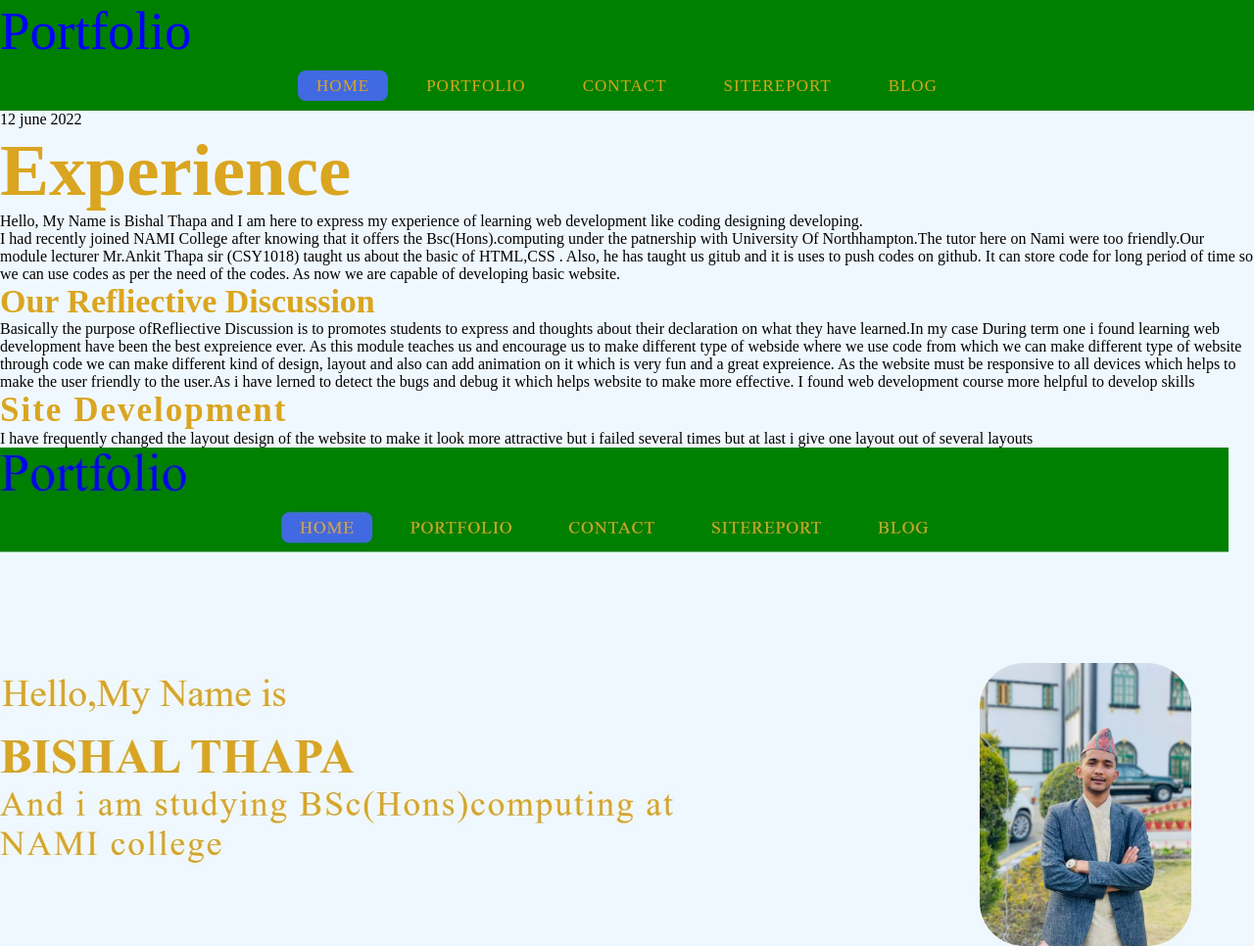
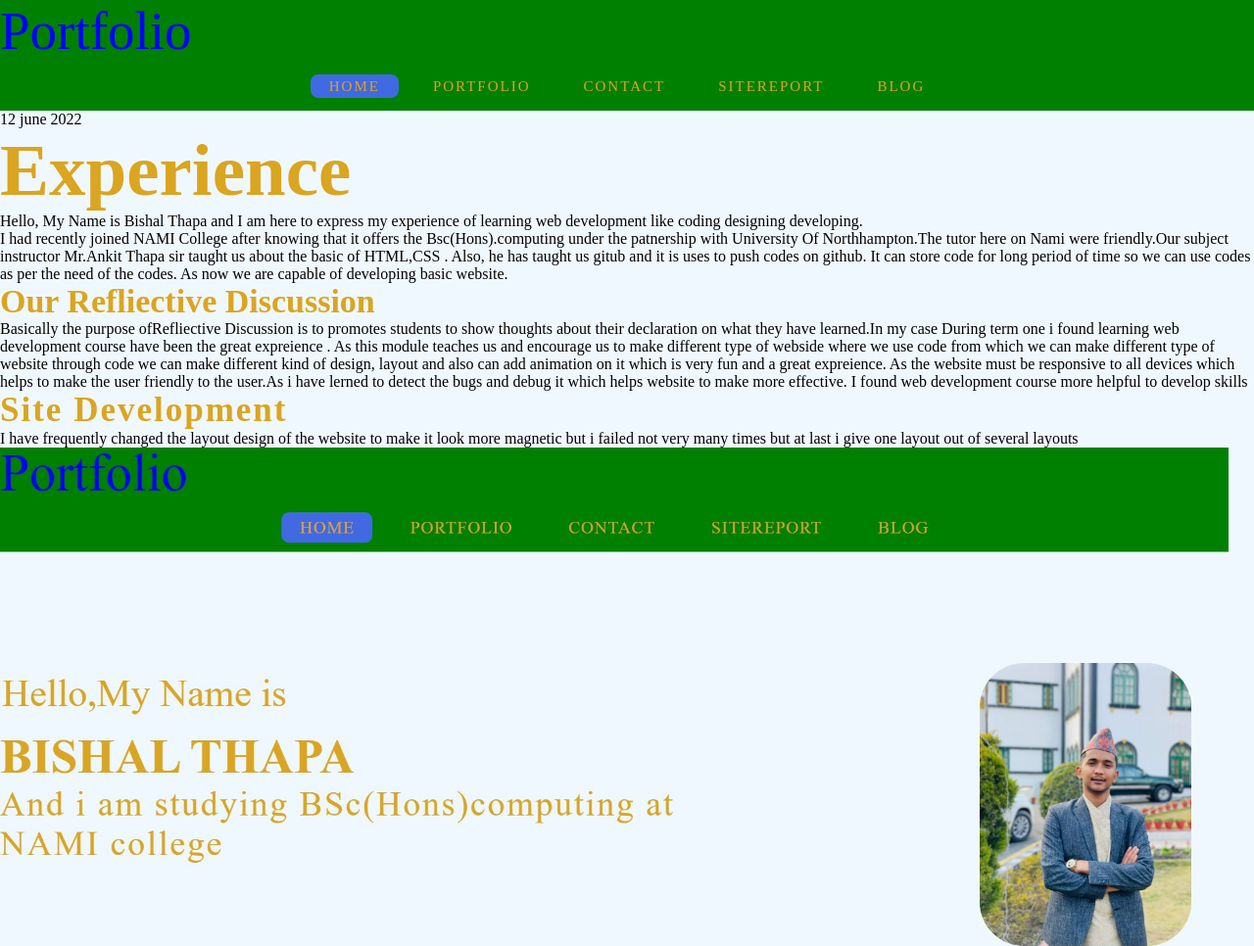
Before and after one commit to bishalthapa1/bishal, a plain HTML site: page sitereport.html in a window 1280 px wide. Shown: the top 966 px of the page at 98% size. Drawn offline with Linux system fonts and the light colour scheme.

Commit message:
commit it

```diff
--- a/sitereport.html
+++ b/sitereport.html
@@ -21,13 +21,13 @@
         <div class="date">12 june 2022</div>
         <h1>Experience</h1>
         <p>Hello, My Name is Bishal Thapa and I am here to  express my experience of learning web development like coding designing developing.<br>
-            I had recently joined NAMI College after knowing that it offers the Bsc(Hons).computing under the patnership with University Of Northhampton.The tutor here on Nami were too friendly.Our module lecturer Mr.Ankit Thapa sir (CSY1018) taught us about the basic of HTML,CSS . Also, he has taught us gitub and it is uses to push codes on github. It can store code for long period of time so we can use codes as per the need of the codes. As now we are capable of developing basic website.
+            I had recently joined NAMI College after knowing that it offers the Bsc(Hons).computing under the patnership with University Of Northhampton.The tutor here on Nami were friendly.Our subject instructor Mr.Ankit Thapa sir taught us about the basic of HTML,CSS . Also, he has taught us gitub and it is uses to push codes on github. It can store code for long period of time so we can use codes as per the need of the codes. As now we are capable of developing basic website.
 
         </p>
         <h2>Our Refliective Discussion</h2>
-        <p>Basically the purpose ofRefliective Discussion is to promotes students to express and thoughts about their declaration on what they have learned.In my case During term one i found learning web development have been the best expreience ever. As this module teaches us and encourage us to make different type of webside where we use  code from which we can make different type of website through code we can make different kind of design, layout and also can add animation on it which is very fun and a great expreience. As the website must be responsive to all devices which helps to make the user friendly to the user.As i have lerned to detect the bugs and debug it which helps website to make more effective. I found web development course more helpful to develop skills</p>
+        <p>Basically the purpose ofRefliective Discussion is to promotes students to show thoughts about their declaration on what they have learned.In my case During term one i found learning web development course have been the great expreience . As this module teaches us and encourage us to make different type of webside where we use  code from which we can make different type of website through code we can make different kind of design, layout and also can add animation on it which is very fun and a great expreience. As the website must be responsive to all devices which helps to make the user friendly to the user.As i have lerned to detect the bugs and debug it which helps website to make more effective. I found web development course more helpful to develop skills</p>
         <h3>Site Development</h3>
-        <p>I have frequently changed the layout design of the website to  make it look  more attractive but i failed several times but at last i give one layout out of several layouts</p>
+        <p>I have frequently changed the layout design of the website to  make it look  more magnetic but i failed not very many times but at last i give one layout out of several layouts</p>
 
         <img src="home.jpg">
         <img src="csscheck.jpg">
--- a/style.css
+++ b/style.css
@@ -20,23 +20,21 @@ nav .logo{
 }
 
 nav ul{
-    padding: 10px;
     display: flex;
-    list-style: none;
+    padding: 12px;
     justify-content: center;
-
 }
 nav ul li{
-    padding: 5px  10px;
+    padding: 4px  8px;
 
 }
 
 nav ul li a{
     color: goldenrod;
     text-decoration: none;
-    font-size: 17px;
-    letter-spacing: 1px;
-    padding: 6px 19px;
+    font-size: 15px;
+    letter-spacing: 2px;
+    padding: 4px 19px;
     border-radius: 8px;
 }
 nav ul li a:hover,
```
Also changed, not shown: contact.html (+2 -2 lines), index.html (+1 -1 lines).
